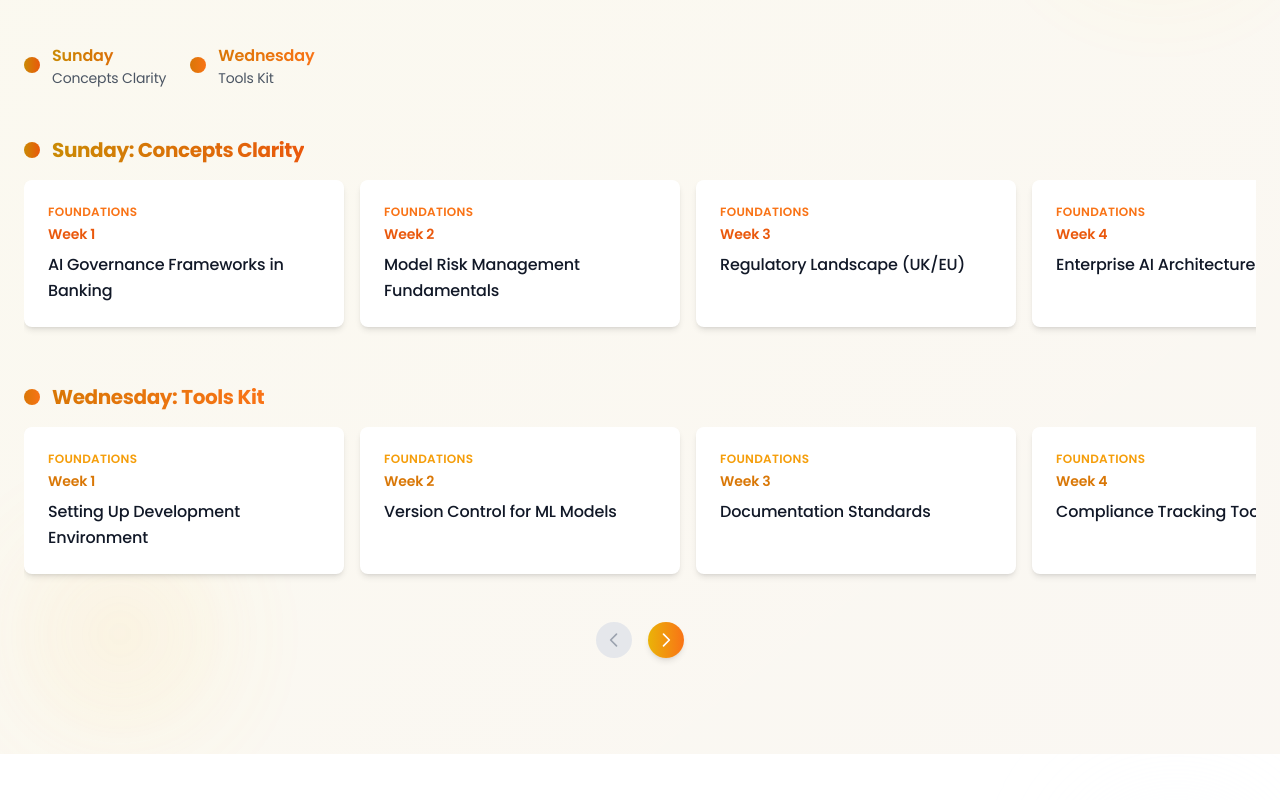
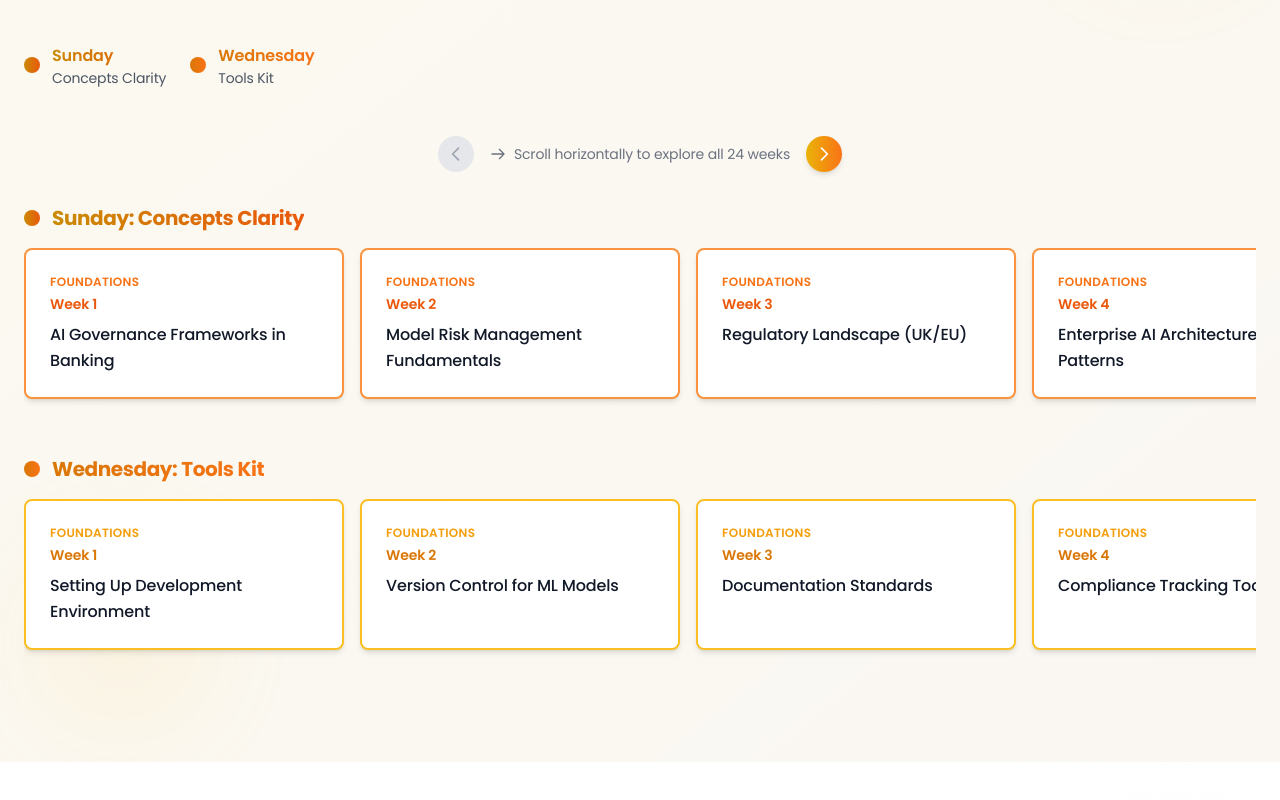
Before and after one commit to Sanjeevlabs/aitechhive, a Next.js app: page / in a window 1280 px wide. Shown: the part 1040-1840 px from the top of the page. Built offline with nearby package versions, Linux system fonts and the light colour scheme.

Commit message:
Revert "Fix landing page UI: remove card borders, enable scrollbar, separate …"
This reverts commit 55556c6b7c328d075f007f51f148e3f2c872f4c9.

```diff
--- a/src/components/sections/Schedule.tsx
+++ b/src/components/sections/Schedule.tsx
@@ -152,7 +152,51 @@ export function Schedule() {
           </div>
         </motion.div>
 
+        {/* Scroll instruction and navigation arrows */}
+        <motion.div
+          initial={{ opacity: 0 }}
+          whileInView={{ opacity: 1 }}
+          transition={{ duration: 0.6, delay: 0.3 }}
+          viewport={{ once: true }}
+          className="mb-8 flex items-center justify-center gap-4"
+        >
+          <button
+            onClick={() => scroll('left')}
+            disabled={!canScrollLeft}
+            className={`p-2 rounded-full transition-all duration-300 ${
+              canScrollLeft
+                ? 'bg-gradient-to-r from-yellow-500 to-orange-500 text-white hover:from-yellow-600 hover:to-orange-600 hover:scale-110 shadow-md'
+                : 'bg-gray-200 text-gray-400 cursor-not-allowed'
+            }`}
+            aria-label="Scroll left"
+          >
+            <svg className="w-5 h-5" fill="none" stroke="currentColor" viewBox="0 0 24 24">
+              <path strokeLinecap="round" strokeLinejoin="round" strokeWidth={2} d="M15 19l-7-7 7-7" />
+            </svg>
+          </button>
 
+          <p className="text-sm text-gray-500 flex items-center gap-2">
+            <svg className="w-4 h-4" fill="none" stroke="currentColor" viewBox="0 0 24 24">
+              <path strokeLinecap="round" strokeLinejoin="round" strokeWidth={2} d="M14 5l7 7m0 0l-7 7m7-7H3" />
+            </svg>
+            Scroll horizontally to explore all 24 weeks
+          </p>
+
+          <button
+            onClick={() => scroll('right')}
+            disabled={!canScrollRight}
+            className={`p-2 rounded-full transition-all duration-300 ${
+              canScrollRight
+                ? 'bg-gradient-to-r from-yellow-500 to-orange-500 text-white hover:from-yellow-600 hover:to-orange-600 hover:scale-110 shadow-md'
+                : 'bg-gray-200 text-gray-400 cursor-not-allowed'
+            }`}
+            aria-label="Scroll right"
+          >
+            <svg className="w-5 h-5" fill="none" stroke="currentColor" viewBox="0 0 24 24">
+              <path strokeLinecap="round" strokeLinejoin="round" strokeWidth={2} d="M9 5l7 7-7 7" />
+            </svg>
+          </button>
+        </motion.div>
 
         {/* Schedule Grid */}
         <div className="space-y-10">
@@ -170,7 +214,7 @@ export function Schedule() {
             <div
               ref={sundayScrollRef}
               onScroll={handleScroll('sunday')}
-              className="relative overflow-x-auto pb-4 scrollbar-custom"
+              className="relative overflow-x-auto pb-4 scrollbar-hide"
               style={{
                 scrollSnapType: 'x mandatory',
                 scrollBehavior: 'smooth',
@@ -180,7 +224,7 @@ export function Schedule() {
                 {scheduleData.map((item) => (
                   <div
                     key={`sunday-${item.week}`}
-                    className="flex-shrink-0 w-80 bg-white rounded-lg shadow-md hover:shadow-lg transition-shadow duration-300 p-6"
+                    className="flex-shrink-0 w-80 bg-white rounded-lg shadow-md hover:shadow-lg transition-shadow duration-300 p-6 border-2 border-orange-400"
                     style={{
                       scrollSnapAlign: 'start'
                     }}
@@ -214,7 +258,7 @@ export function Schedule() {
             <div
               ref={wednesdayScrollRef}
               onScroll={handleScroll('wednesday')}
-              className="relative overflow-x-auto pb-4 scrollbar-custom"
+              className="relative overflow-x-auto pb-4 scrollbar-hide"
               style={{
                 scrollSnapType: 'x mandatory',
                 scrollBehavior: 'smooth',
@@ -224,7 +268,7 @@ export function Schedule() {
                 {scheduleData.map((item) => (
                   <div
                     key={`wednesday-${item.week}`}
-                    className="flex-shrink-0 w-80 bg-white rounded-lg shadow-md hover:shadow-lg transition-shadow duration-300 p-6"
+                    className="flex-shrink-0 w-80 bg-white rounded-lg shadow-md hover:shadow-lg transition-shadow duration-300 p-6 border-2 border-amber-400"
                     style={{
                       scrollSnapAlign: 'start'
                     }}
@@ -244,45 +288,6 @@ export function Schedule() {
             </div>
           </motion.div>
         </div>
-
-        {/* Centered navigation arrows below both sections */}
-        <motion.div
-          initial={{ opacity: 0 }}
-          whileInView={{ opacity: 1 }}
-          transition={{ duration: 0.6, delay: 0.5 }}
-          viewport={{ once: true }}
-          className="mt-8 flex items-center justify-center gap-4"
-        >
-          <button
-            onClick={() => scroll('left')}
-            disabled={!canScrollLeft}
-            className={`p-2 rounded-full transition-all duration-300 ${
-              canScrollLeft
-                ? 'bg-gradient-to-r from-yellow-500 to-orange-500 text-white hover:from-yellow-600 hover:to-orange-600 hover:scale-110 shadow-md'
-                : 'bg-gray-200 text-gray-400 cursor-not-allowed'
-            }`}
-            aria-label="Scroll left"
-          >
-            <svg className="w-5 h-5" fill="none" stroke="currentColor" viewBox="0 0 24 24">
-              <path strokeLinecap="round" strokeLinejoin="round" strokeWidth={2} d="M15 19l-7-7 7-7" />
-            </svg>
-          </button>
-
-          <button
-            onClick={() => scroll('right')}
-            disabled={!canScrollRight}
-            className={`p-2 rounded-full transition-all duration-300 ${
-              canScrollRight
-                ? 'bg-gradient-to-r from-yellow-500 to-orange-500 text-white hover:from-yellow-600 hover:to-orange-600 hover:scale-110 shadow-md'
-                : 'bg-gray-200 text-gray-400 cursor-not-allowed'
-            }`}
-            aria-label="Scroll right"
-          >
-            <svg className="w-5 h-5" fill="none" stroke="currentColor" viewBox="0 0 24 24">
-              <path strokeLinecap="round" strokeLinejoin="round" strokeWidth={2} d="M9 5l7 7-7 7" />
-            </svg>
-          </button>
-        </motion.div>
       </div>
     </section>
   )
--- a/src/components/sections/Team.tsx
+++ b/src/components/sections/Team.tsx
@@ -5,11 +5,11 @@ import Image from 'next/image'
 
 export function Team() {
   return (
-    <section className="py-20 px-6 bg-gradient-to-br from-slate-50 via-gray-50 to-slate-100 relative overflow-hidden">
-      {/* Subtle decorative elements */}
-      <div className="absolute top-10 left-10 w-40 h-40 bg-gradient-to-br from-blue-100/30 to-indigo-100/30 rounded-full blur-3xl animate-pulse" />
-      <div className="absolute bottom-10 right-10 w-40 h-40 bg-gradient-to-br from-purple-100/30 to-blue-100/30 rounded-full blur-3xl animate-pulse" style={{ animationDelay: '1s' }} />
-      <div className="absolute top-1/2 right-1/4 w-32 h-32 bg-gradient-to-br from-indigo-100/20 to-blue-100/20 rounded-full blur-2xl animate-bounce" style={{ animationDelay: '0.5s', animationDuration: '3s' }} />
+    <section className="py-20 px-6 bg-gradient-to-br from-yellow-50/40 via-amber-50/30 to-orange-50/20 relative overflow-hidden">
+      {/* Energetic decorative elements */}
+      <div className="absolute top-10 left-10 w-40 h-40 bg-gradient-to-br from-yellow-300/20 to-amber-300/20 rounded-full blur-3xl animate-pulse" />
+      <div className="absolute bottom-10 right-10 w-40 h-40 bg-gradient-to-br from-orange-300/20 to-yellow-300/20 rounded-full blur-3xl animate-pulse" style={{ animationDelay: '1s' }} />
+      <div className="absolute top-1/2 right-1/4 w-32 h-32 bg-gradient-to-br from-amber-200/20 to-yellow-200/20 rounded-full blur-2xl animate-bounce" style={{ animationDelay: '0.5s', animationDuration: '3s' }} />
 
       <div className="max-w-4xl mx-auto relative z-10">
         <motion.div
@@ -20,7 +20,7 @@ export function Team() {
           className="text-center mb-12"
         >
           <motion.h2
-            className="text-3xl md:text-4xl font-bold mb-3 bg-gradient-to-r from-indigo-600 via-blue-600 to-indigo-700 bg-clip-text text-transparent"
+            className="text-3xl md:text-4xl font-bold mb-3 bg-gradient-to-r from-yellow-600 via-amber-600 to-orange-600 bg-clip-text text-transparent"
             initial={{ scale: 0.9 }}
             whileInView={{ scale: 1 }}
             transition={{ duration: 0.5 }}
@@ -38,14 +38,14 @@ export function Team() {
           whileInView={{ opacity: 1, y: 0 }}
           transition={{ duration: 0.8, delay: 0.2 }}
           viewport={{ once: true }}
-          className="glass-card p-8 md:p-10 rounded-2xl shadow-xl border-2 border-indigo-200/50 bg-white/80 backdrop-blur-sm"
+          className="glass-card p-8 md:p-10 rounded-2xl shadow-xl border-2 border-amber-200/50 bg-white/80 backdrop-blur-sm"
         >
           <div className="grid md:grid-cols-[200px_1fr] gap-8 items-start">
             {/* Left Column: Profile picture, name, and LinkedIn link */}
             <div className="flex flex-col items-center space-y-5">
               {/* Profile Image with energetic border */}
               <motion.div
-                className="relative w-40 h-40 md:w-48 md:h-48 rounded-full overflow-hidden shadow-lg ring-4 ring-indigo-300/50"
+                className="relative w-40 h-40 md:w-48 md:h-48 rounded-full overflow-hidden shadow-lg ring-4 ring-amber-400/50"
                 whileHover={{ scale: 1.05, rotate: 2 }}
                 transition={{ duration: 0.3 }}
               >
@@ -63,7 +63,7 @@ export function Team() {
                 <h3 className="text-lg md:text-xl font-bold text-slate-900 mb-1">
                   Sanjeev Kumar Singh
                 </h3>
-                <p className="text-sm font-semibold bg-gradient-to-r from-indigo-600 to-blue-600 bg-clip-text text-transparent mb-3">
+                <p className="text-sm font-semibold bg-gradient-to-r from-yellow-600 to-amber-600 bg-clip-text text-transparent mb-3">
                   Founder & Chief Explorer
                 </p>
               </div>
@@ -72,7 +72,7 @@ export function Team() {
                 href="https://www.linkedin.com/in/sanjeevlaughs"
                 target="_blank"
                 rel="noopener noreferrer"
-                className="inline-flex items-center gap-2 px-4 py-2 rounded-lg bg-gradient-to-r from-indigo-500 to-blue-500 text-white hover:from-indigo-600 hover:to-blue-600 transition-all text-sm font-medium shadow-md hover:shadow-lg"
+                className="inline-flex items-center gap-2 px-4 py-2 rounded-lg bg-gradient-to-r from-yellow-500 to-amber-500 text-white hover:from-yellow-600 hover:to-amber-600 transition-all text-sm font-medium shadow-md hover:shadow-lg"
                 whileHover={{ scale: 1.05, y: -2 }}
                 whileTap={{ scale: 0.95 }}
               >
@@ -102,7 +102,7 @@ export function Team() {
                 transition={{ duration: 0.5, delay: 0.4 }}
                 viewport={{ once: true }}
               >
-                🎯 <strong>The Mission:</strong> The real challenge isn&apos;t building smarter algorithms—it&apos;s mastering <span className="font-semibold text-indigo-700">controls, governance, and explainability</span>. That&apos;s where the magic (and the struggle) happens!
+                🎯 <strong>The Mission:</strong> The real challenge isn&apos;t building smarter algorithms—it&apos;s mastering <span className="font-semibold text-amber-700">controls, governance, and explainability</span>. That&apos;s where the magic (and the struggle) happens!
               </motion.p>
 
               <motion.p
@@ -112,11 +112,11 @@ export function Team() {
                 transition={{ duration: 0.5, delay: 0.5 }}
                 viewport={{ once: true }}
               >
-                🚀 <strong>The Journey:</strong> AITECHHIVE is my public lab—documenting every insight, every prototype, every &quot;aha!&quot; moment in deploying AI within regulated environments. It&apos;s raw, real, and built for people who understand that <span className="font-semibold text-indigo-700">implementation beats theory</span> every single time.
+                🚀 <strong>The Journey:</strong> AITECHHIVE is my public lab—documenting every insight, every prototype, every &quot;aha!&quot; moment in deploying AI within regulated environments. It&apos;s raw, real, and built for people who understand that <span className="font-semibold text-amber-700">implementation beats theory</span> every single time.
               </motion.p>
 
               <motion.div
-                className="pt-4 border-t border-indigo-200/50"
+                className="pt-4 border-t border-amber-200/50"
                 initial={{ opacity: 0 }}
                 whileInView={{ opacity: 1 }}
                 transition={{ duration: 0.5, delay: 0.6 }}
```
